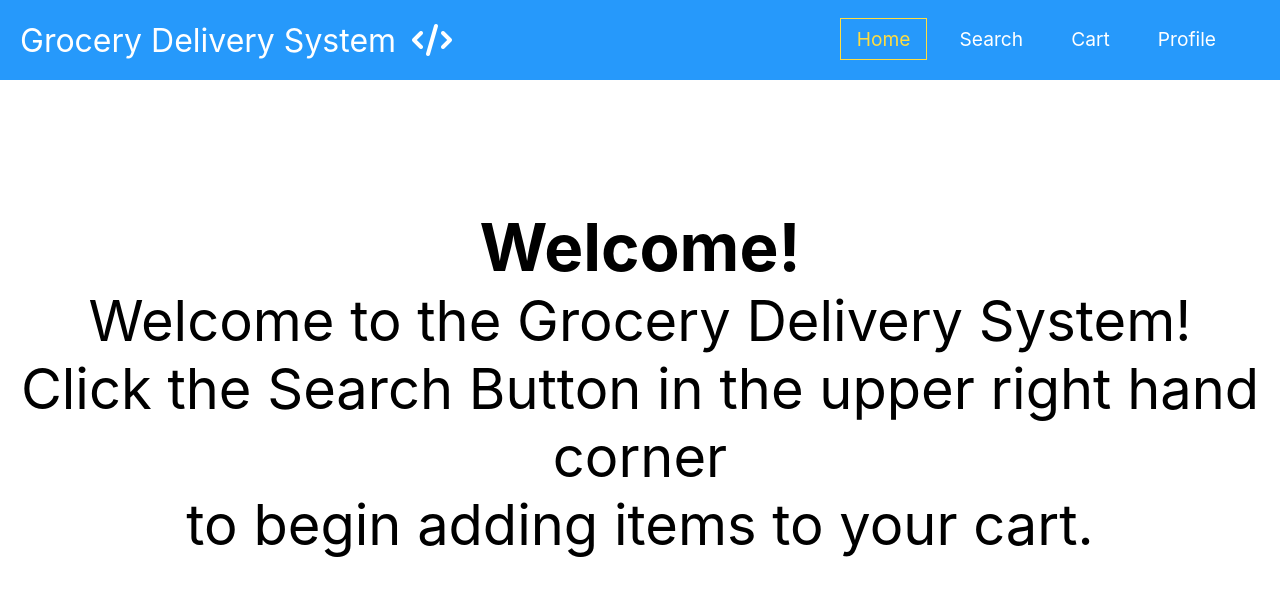
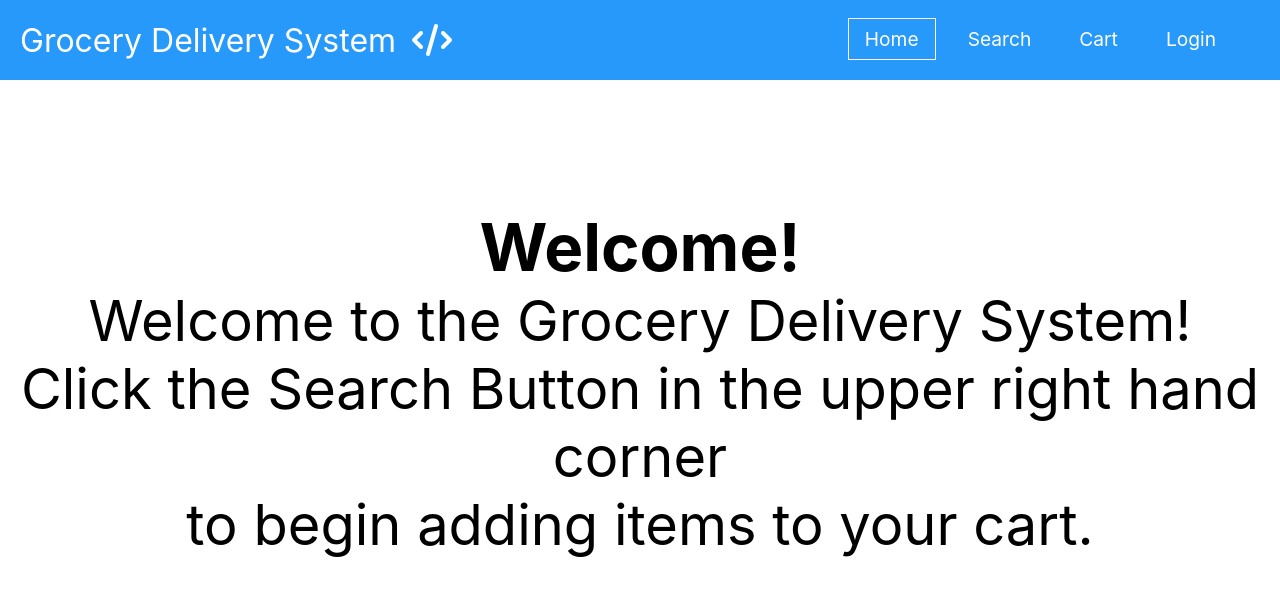
Before and after one commit to annaarroyo/OnlineGrocerySystem, a React (Create React App) app in the folder client/: page / in a window 1280 px wide. Shown: the top 596 px of the page. Built offline with nearby package versions, Linux system fonts and the light colour scheme; no server answers.

Commit message:
Additional visual changes
Colors and text edited.

```diff
--- a/client/src/components/NavBar.css
+++ b/client/src/components/NavBar.css
@@ -63,12 +63,12 @@
 
 .nav-item:hover:after {
   width: 100%;
-  background: #ffdd40;
+  background: #fff;
 }
 
 .nav-item .active {
-  color: #ffdd40;
-  border: 1px solid #ffdd40;
+  color: #fff;
+  border: 1px solid #fff;
 }
 
 .nav-icon {
--- a/client/src/components/NavBar.js
+++ b/client/src/components/NavBar.js
@@ -57,7 +57,7 @@ function NavBar() {
                 className="nav-links"
                 onClick={handleClick}
               >
-              Profile
+              Login
               </NavLink>
             </li>
           </ul>
```
